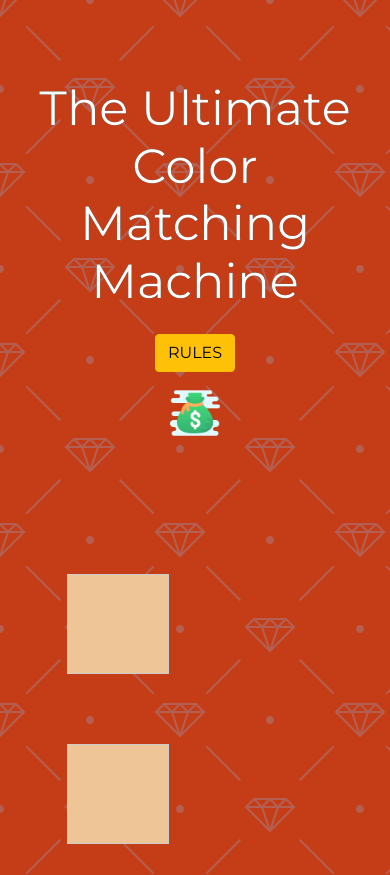
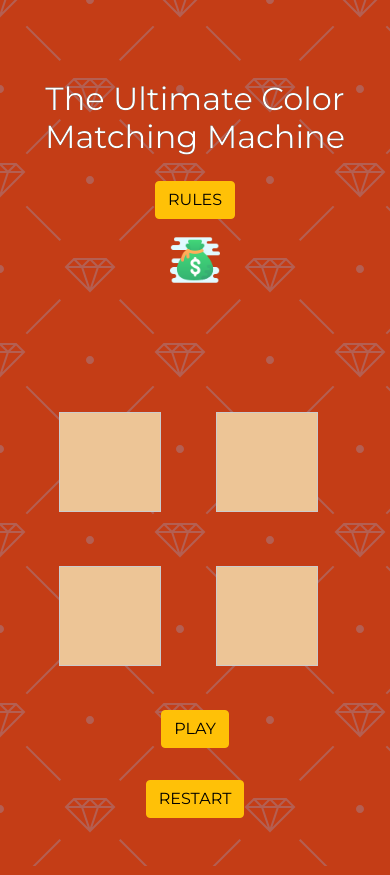
Before and after one commit to MelindaZhang2020/fruit-machine, a plain HTML site: page index.html in a window 390 px wide. Shown: the top 875 px of the page. Drawn offline with nearby package versions, Linux system fonts and the light colour scheme.

Commit message:
Fix mobile responsiveness issues

```diff
--- a/style.css
+++ b/style.css
@@ -125,4 +125,15 @@ h1 {
         height: auto;
         font-size: 1rem;
     }
+    h1 {
+        font-size: 2rem;
+    }
+    .slots {
+        margin: 1.7rem;
+    }
 }
+@media only screen and (max-width: 375px) {
+    .slots {
+        margin: 1.3rem;
+    }
+}
```
